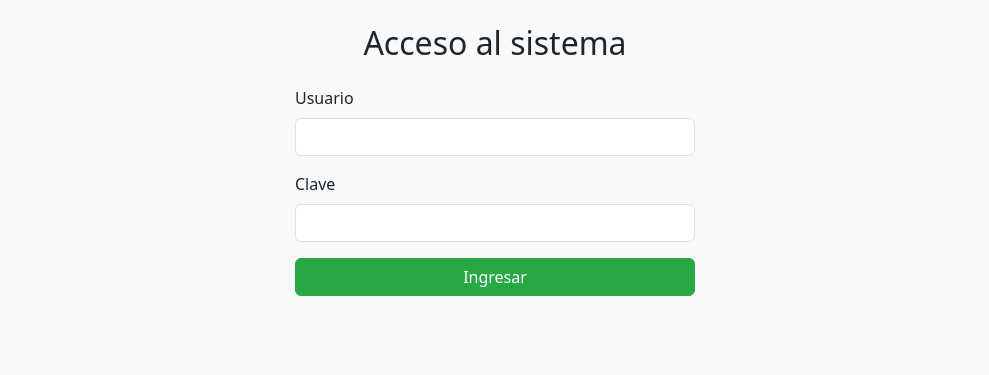
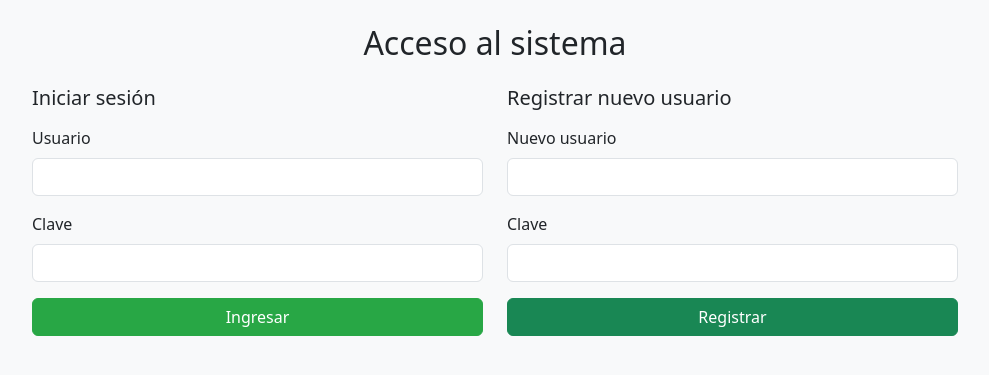
Before and after one commit to jveneg12/Software, a Flask app: page / in a window 1280 px wide. Shown: the part 56-431 px from the top of the page, without its empty margins (145-1134 px from the left). Run offline with Flask 3, Linux system fonts and the light colour scheme.

Commit message:
prueba de automatizacion 2

```diff
--- a/app.py
+++ b/app.py
@@ -13,26 +13,46 @@ def validar_usuario(usuario, clave):
     conn.close()
     return resultado  # Devuelve (usuario, rol)
 
-
-
-# 🟢 Login
+# 🟢 Login + Registro en la misma vista
 @app.route('/', methods=['GET', 'POST'])
 def login():
     if request.method == 'POST':
-        usuario = request.form['usuario']
-        clave = request.form['clave']
-        resultado = validar_usuario(usuario, clave)
-        if resultado:
-            session['usuario'] = resultado[0]
-            session['rol'] = resultado[1]
-            if session['rol'] == 'admin':
-                return redirect(url_for('menu'))
+        if 'ingresar' in request.form:
+            usuario = request.form['usuario']
+            clave = request.form['clave']
+            resultado = validar_usuario(usuario, clave)
+            if resultado:
+                session['usuario'] = resultado[0]
+                session['rol'] = resultado[1]
+                return redirect(url_for('menu') if session['rol'] == 'admin' else url_for('inicio'))
             else:
-                return redirect(url_for('inicio'))
-        else:
-            return render_template('login.html', error='Credenciales incorrectas')
+                return render_template('login.html', error='Credenciales incorrectas')
+
+        elif 'registrar' in request.form:
+            nuevo_usuario = request.form['nuevo_usuario']
+            nueva_clave = request.form['nueva_clave']
+            rol = 'usuario'  # Fijamos el rol como usuario
+
+            conn = sqlite3.connect('database.db')
+            cursor = conn.cursor()
+            cursor.execute("SELECT * FROM usuarios WHERE usuario = ?", (nuevo_usuario,))
+            existente = cursor.fetchone()
+
+            if existente:
+                conn.close()
+                return render_template('login.html', error_registro='El usuario ya existe.')
+
+            cursor.execute("INSERT INTO usuarios (usuario, clave, rol) VALUES (?, ?, ?)",
+                           (nuevo_usuario, nueva_clave, rol))
+            conn.commit()
+            conn.close()
+
+            # Iniciar sesión automáticamente y redirigir al inicio
+            session['usuario'] = nuevo_usuario
+            session['rol'] = rol
+            return redirect(url_for('inicio'))
+
     return render_template('login.html')
-
 
 # 🏠 Menú principal
 @app.route('/menu')
@@ -63,7 +83,6 @@ def agregar_producto():
     conn.close()
     return redirect(url_for('productos'))
 
-
 @app.route('/eliminar_producto/<int:id>')
 def eliminar_producto(id):
     conn = sqlite3.connect('database.db')
@@ -90,8 +109,7 @@ def editar_producto(id):
         conn.close()
         return render_template('editar_producto.html', producto=producto)
 
-
-#  Proceso: total del inventario
+# 📊 Proceso: total del inventario
 @app.route('/proceso')
 def proceso():
     conn = sqlite3.connect('database.db')
@@ -101,7 +119,7 @@ def proceso():
     conn.close()
     return render_template('proceso.html', total=total)
 
-# Reporte: productos con precio > 1000
+# 📋 Reporte: productos con precio > 0
 @app.route('/reporte')
 def reporte():
     conn = sqlite3.connect('database.db')
@@ -111,11 +129,9 @@ def reporte():
     conn.close()
     return render_template('reporte.html', productos=productos)
 
-
-
+# 🛒 Carrito
 def calcular_total_carrito(carrito):
     return sum(item['precio'] * item['cantidad'] for item in carrito)
-
 
 @app.route('/inicio', methods=['GET', 'POST'])
 def inicio():
@@ -132,18 +148,13 @@ def inicio():
         productos = cursor.fetchall()
         conn.close()
 
-        # Inicializar carrito si no existe
         if 'carrito' not in session:
             session['carrito'] = []
 
-        # Calcular total del carrito
         total = calcular_total_carrito(session['carrito'])
 
         return render_template('inicio.html', usuario=session['usuario'], productos=productos, total=total)
     return redirect(url_for('login'))
-
-
-
 
 @app.route('/comprar/<int:id>')
 def comprar(id):
@@ -185,16 +196,11 @@ def vaciar_carrito():
         return redirect(url_for('inicio'))
     return redirect(url_for('login'))
 
-
-
 @app.route('/logout')
 def logout():
     session.clear()
     return redirect(url_for('login'))
 
-
-
-#  Ejecutar la app
+# 🚀 Ejecutar la app
 if __name__ == '__main__':
     app.run(debug=True)
-# Página de inicio después del login
--- /dev/null
+++ b/requirements.txt
@@ -0,0 +1,3 @@
+django
+behave-django
+selenium
--- a/templates/login.html
+++ b/templates/login.html
@@ -5,7 +5,12 @@
 {% block content %}
 <h2 class="text-center mb-4">Acceso al sistema</h2>
 
-<form method="POST" class="mx-auto" style="max-width: 400px;">
+<div class="row justify-content-center">
+    <!-- Formulario de Login -->
+    <div class="col-md-5">
+        <h5 class="mb-3">Iniciar sesión</h5>
+        <form method="POST">
+            <input type="hidden" name="ingresar" value="1">
             <div class="mb-3">
                 <label for="usuario" class="form-label">Usuario</label>
                 <input type="text" name="usuario" class="form-control" required>
@@ -19,4 +24,29 @@
             {% endif %}
             <button type="submit" class="btn btn-primary w-100">Ingresar</button>
         </form>
+    </div>
+
+    <!-- Formulario de Registro -->
+    <div class="col-md-5">
+        <h5 class="mb-3">Registrar nuevo usuario</h5>
+        <form method="POST">
+            <input type="hidden" name="registrar" value="1">
+            <div class="mb-3">
+                <label for="nuevo_usuario" class="form-label">Nuevo usuario</label>
+                <input type="text" name="nuevo_usuario" class="form-control" required>
+            </div>
+            <div class="mb-3">
+                <label for="nueva_clave" class="form-label">Clave</label>
+                <input type="password" name="nueva_clave" class="form-control" required>
+            </div>
+            {% if mensaje_registro %}
+                <div class="alert alert-success">{{ mensaje_registro }}</div>
+            {% endif %}
+            {% if error_registro %}
+                <div class="alert alert-warning">{{ error_registro }}</div>
+            {% endif %}
+            <button type="submit" class="btn btn-success w-100">Registrar</button>
+        </form>
+    </div>
+</div>
 {% endblock %}
```
Also changed, not shown: features/environment.py (added, +54 -0 lines), features/steps/login_steps.py (added, +21 -0 lines), templates/registro.html (added, +30 -0 lines), database.db, evidencias/20251124_194757_Acceso_al_sistema_Usuario_válido_inicia_sesión_correctamente_failed.png (added), evidencias/20251124_194812_Acceso_al_sistema_Usuario_válido_inicia_sesión_correctamente_failed.png (added), 2 other files. Lines whose indentation alone changed are shown as unchanged.
